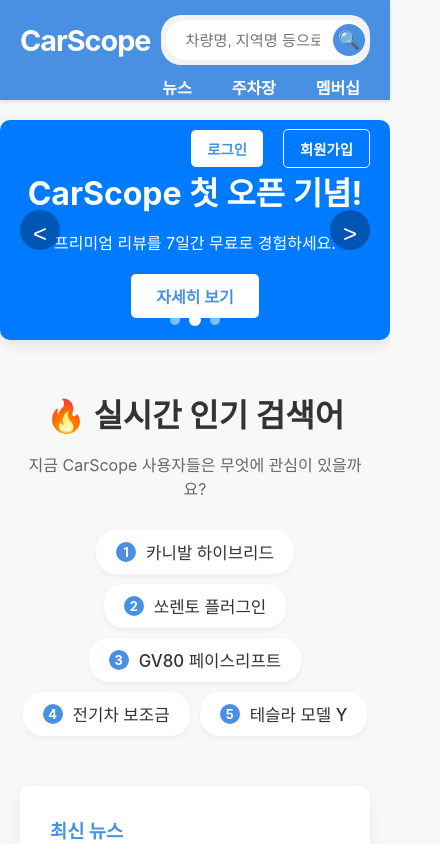
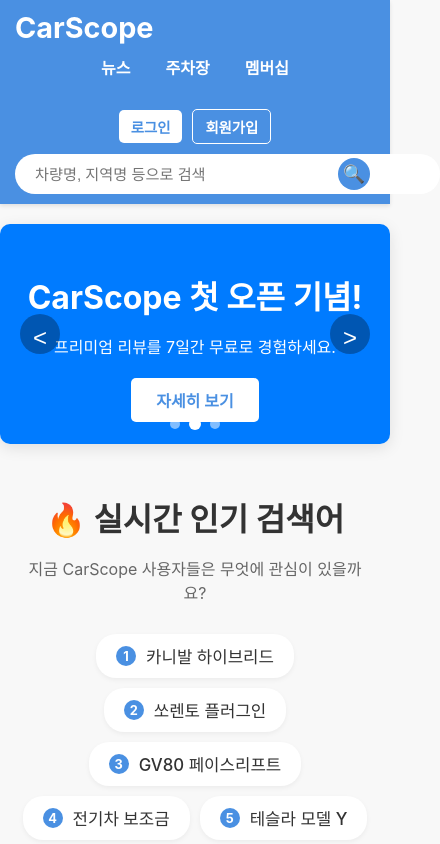
Before and after one commit to 2024136034-hakcheol/car-scope, a React (Create React App) app: page / in a window 390 px wide. Shown: the top 844 px of the page, 440 px wide, since content can reach past the window. Built offline with nearby package versions, Linux system fonts and the light colour scheme; no server answers.

Commit message:
fix: Header.css 중복 스타일 제거 및 반응형 코드 병합

```diff
--- a/src/styles/Header.css
+++ b/src/styles/Header.css
@@ -6,245 +6,6 @@
     --background-light: #F9F9F9;
     --background-dark: #3a4750;
     --border-color: #ddd;
-}
-
-.header {
-    background-color: white;
-    box-shadow: 0 2px 4px rgba(0, 0, 0, 0.05);
-    padding: 15px 0;
-    position: sticky;
-    top: 0;
-    z-index: 1000;
-}
-
-.header-container {
-    max-width: 1200px;
-    margin: 0 auto;
-    display: flex;
-    justify-content: space-between;
-    align-items: center;
-    padding: 0 20px;
-    gap: 20px;
-}
-
-.header-left-section {
-    display: flex;
-    align-items: center;
-    flex-shrink: 0;
-}
-
-.header-center-section {
-    display: flex;
-    align-items: center;
-    justify-content: center;
-    flex: 1;
-    min-width: 150px;
-}
-
-.header-right-section {
-    display: flex;
-    align-items: center;
-    flex-shrink: 0;
-}
-
-.logo {
-    font-size: 1.8rem;
-    font-weight: 800;
-    color: var(--primary-color);
-    text-decoration: none;
-    letter-spacing: -1px;
-}
-
-.search-bar {
-    display: flex;
-    align-items: center;
-    background-color: #f1f3f5;
-    border-radius: 20px;
-    padding: 5px;
-    transition: background-color 0.3s;
-    max-width: 500px;
-    width: 100%;
-}
-
-.search-bar:focus-within {
-    background-color: white;
-    box-shadow: 0 0 0 2px var(--primary-color);
-}
-
-.search-input {
-    border: none;
-    background: none;
-    padding: 8px 15px;
-    font-size: 1rem;
-    outline: none;
-    flex-grow: 1;
-}
-
-.search-button {
-    background: none;
-    border: none;
-    padding: 8px 10px;
-    cursor: pointer;
-    color: var(--text-secondary);
-    font-size: 1rem;
-}
-
-.nav-menu ul {
-    list-style: none;
-    display: flex;
-    padding: 0;
-    margin: 0;
-}
-
-.nav-menu li {
-    margin-left: 25px;
-}
-
-.nav-menu a {
-    text-decoration: none;
-    color: var(--text-primary);
-    font-size: 1.1rem;
-    font-weight: 500;
-    padding-bottom: 3px;
-    position: relative;
-    transition: color 0.2s;
-}
-
-.nav-menu a:hover {
-    color: var(--primary-color);
-}
-
-.nav-menu a::after {
-    content: '';
-    position: absolute;
-    bottom: 0;
-    left: 0;
-    width: 0;
-    height: 2px;
-    background-color: var(--primary-color);
-    transition: width 0.3s ease-in-out;
-}
-
-.nav-menu a:hover::after {
-    width: 100%;
-}
-
-.auth-buttons {
-    display: flex;
-    align-items: center;
-    margin-left: 25px;
-}
-
-.auth-button {
-    text-decoration: none;
-    font-weight: 600;
-    font-size: 1rem;
-    padding: 8px 15px;
-    border-radius: 6px;
-    transition: all 0.2s;
-    white-space: nowrap;
-    text-align: center;
-}
-
-.login-button {
-    background-color: var(--primary-color);
-    color: white;
-    border: 1px solid var(--primary-color);
-    margin-right: 10px;
-}
-
-.login-button:hover {
-    background-color: #3b74b8;
-    border-color: #3b74b8;
-    color: white;
-}
-
-.register-button {
-    background-color: white;
-    color: var(--primary-color);
-    border: 1px solid var(--primary-color);
-}
-
-@media (max-width: 1024px) {
-    .header-container {
-        padding: 0 15px;
-        gap: 15px;
-    }
-
-    .search-input {
-        width: 100%;
-    }
-
-    .nav-menu li {
-        margin-left: 15px;
-    }
-
-    .nav-menu a {
-        font-size: 1rem;
-    }
-}
-
-@media (max-width: 768px) {
-    .header-container {
-        flex-wrap: wrap;
-        justify-content: center;
-        gap: 10px;
-    }
-
-    .header-left-section {
-        width: 100%;
-        justify-content: center;
-        order: 1;
-        margin-bottom: 0;
-    }
-
-    .logo {
-        margin-right: 0;
-    }
-
-    .header-center-section {
-        order: 2;
-        width: 90%;
-        max-width: none;
-        margin: 0;
-    }
-
-    .search-bar {
-        width: 100%;
-        max-width: none;
-    }
-
-    .search-input {
-        width: 100%;
-    }
-
-    .header-right-section {
-        order: 3;
-        width: 100%;
-        justify-content: center;
-        flex-wrap: wrap;
-    }
-
-    .nav-menu {
-        margin-bottom: 10px;
-    }
-
-    .nav-menu ul {
-        justify-content: center;
-    }
-
-    .nav-menu li {
-        margin: 0 10px;
-    }
-
-    .auth-buttons {
-        margin-left: 0;
-    }
-
-    .auth-button {
-        padding: 6px 12px;
-        font-size: 0.9rem;
-    }
 }
 
 .header {
@@ -371,6 +132,8 @@
 .user-nickname {
     font-weight: 600;
     font-size: 1rem;
+    color: white;
+    white-space: nowrap;
 }
 
 .logout-button {
@@ -382,4 +145,97 @@
     font-weight: 600;
     cursor: pointer;
     font-size: 0.9rem;
+    white-space: nowrap;
 }
+
+@media (max-width: 1024px) {
+    .header-container {
+        padding: 0 15px;
+        gap: 15px;
+    }
+
+    .search-input {
+        width: 100%;
+    }
+
+    .nav-menu ul {
+        gap: 15px;
+    }
+
+    .nav-menu a {
+        font-size: 1rem;
+    }
+}
+
+@media (max-width: 768px) {
+    .header-container {
+        flex-wrap: wrap;
+        justify-content: center;
+        gap: 10px;
+        height: auto;
+        padding: 10px 15px;
+    }
+
+    .header-left-section {
+        width: 100%;
+        justify-content: center;
+        order: 1;
+        margin-bottom: 0;
+        flex: 1 1 100%;
+    }
+
+    .logo {
+        margin-right: 0;
+    }
+
+    .header-center-section {
+        order: 3;
+        width: 100%;
+        max-width: none;
+        margin: 0;
+        flex: 1 1 100%;
+    }
+
+    .search-bar {
+        width: 100%;
+        max-width: none;
+    }
+
+    .search-input {
+        width: 100%;
+    }
+
+    .header-right-section {
+        order: 2;
+        width: 100%;
+        justify-content: center;
+        flex-wrap: wrap;
+        flex: 1 1 100%;
+    }
+
+    .nav-menu {
+        margin-bottom: 10px;
+    }
+
+    .nav-menu ul {
+        justify-content: center;
+    }
+
+    .nav-menu li {
+        margin: 0 10px;
+    }
+
+    .auth-buttons {
+        margin-left: 0;
+    }
+
+    .auth-button {
+        padding: 6px 12px;
+        font-size: 0.9rem;
+    }
+
+    .logout-button {
+        padding: 6px 12px;
+        font-size: 0.9rem;
+    }
+}
```
